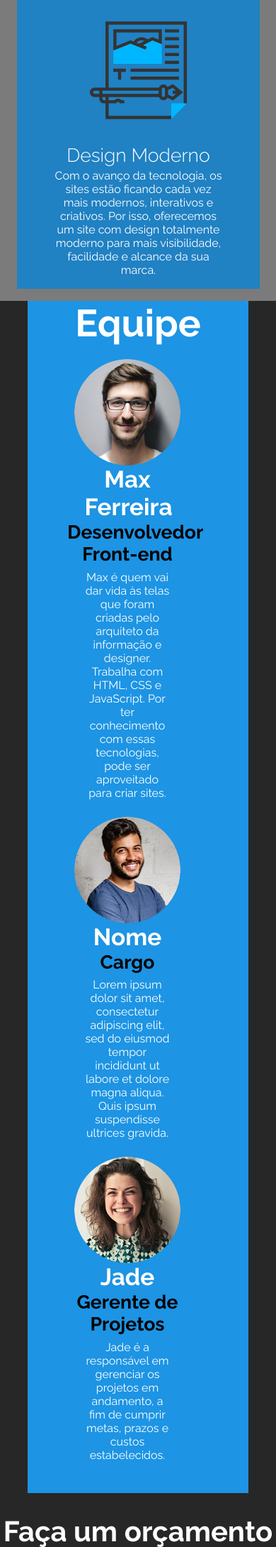
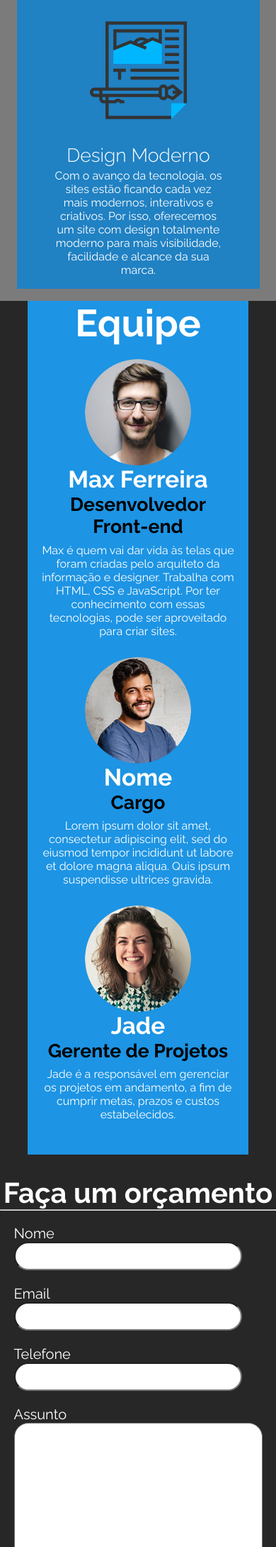
Before and after one commit to MarcioMFS/ProjetoSenac, a PHP site: page / in a window 390 px wide. Shown: the part 3794-5974 px from the top of the page at 71% size. Run offline with PHP 8.4, Linux system fonts and the light colour scheme.

Commit message:
ajuste equipe

```diff
--- a/css/style.css
+++ b/css/style.css
@@ -155,7 +155,7 @@ html {
 
 .caixa-equipe {
     padding: 10px;
-    margin-right:30px ;
+    margin: 0 auto;
 }
 
 .caixa-equipe img {
@@ -507,6 +507,7 @@ text-align: center;
 
 .caixa-equipe {
     padding: 20px;
+    margin: 0 auto;
 }
 
 .caixa-equipe img {
@@ -519,17 +520,20 @@ text-align: center;
 
 .caixa-equipe p,
 h3 {
-    width: 50%;
+    width: 100%;
     text-align: center;
 }
 
 .caixa-equipe h3 {
     font-size: 25pt;
+    width: 100%;
+    text-align: center;
 }
 
 .caixa-equipe h4 {
     font-size: 20pt;
-    margin-bottom: 3%
+    margin-bottom: 3%;
+    width: 100%;
 }
 
 .caixa-equipe p{
--- a/index.html
+++ b/index.html
@@ -149,7 +149,7 @@
                 <p class="white">Max é quem vai dar vida às telas que foram criadas pelo arquiteto da informação e designer. Trabalha com HTML, CSS e JavaScript. Por ter conhecimento com essas tecnologias, pode ser aproveitado para criar sites.</p>
             </div>
 
-            <div class="conteudoEquipe"><img src="img/equipe2.jpg" alt="">
+            <div class="divEquipe conteudoEquipe"><img src="img/equipe2.jpg" alt="">
                 <h3 class="white">Nome</h3>
                 <h4>Cargo</h4>
                 <p class="white">Lorem ipsum dolor sit amet, consectetur adipiscing elit, sed do eiusmod tempor
@@ -157,7 +157,7 @@
                     dolore magna aliqua. Quis ipsum suspendisse ultrices gravida.</p>
             </div>
 
-            <div class="conteudoEquipe">
+            <div class="divEquipe conteudoEquipe">
                 <img src="img/equipe3.jpg" alt="">
                 <h3 class="white">Jade</h3>
                 <h4>Gerente de Projetos</h4>
```
